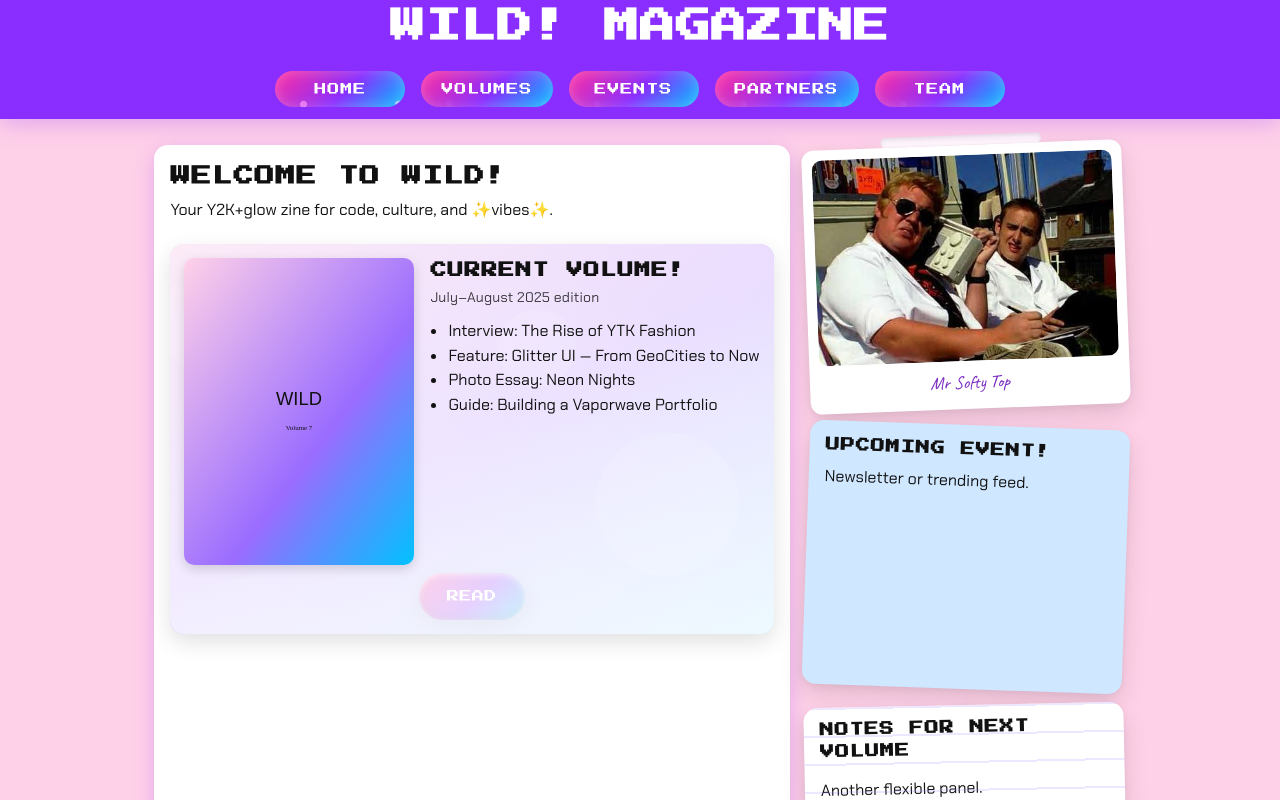
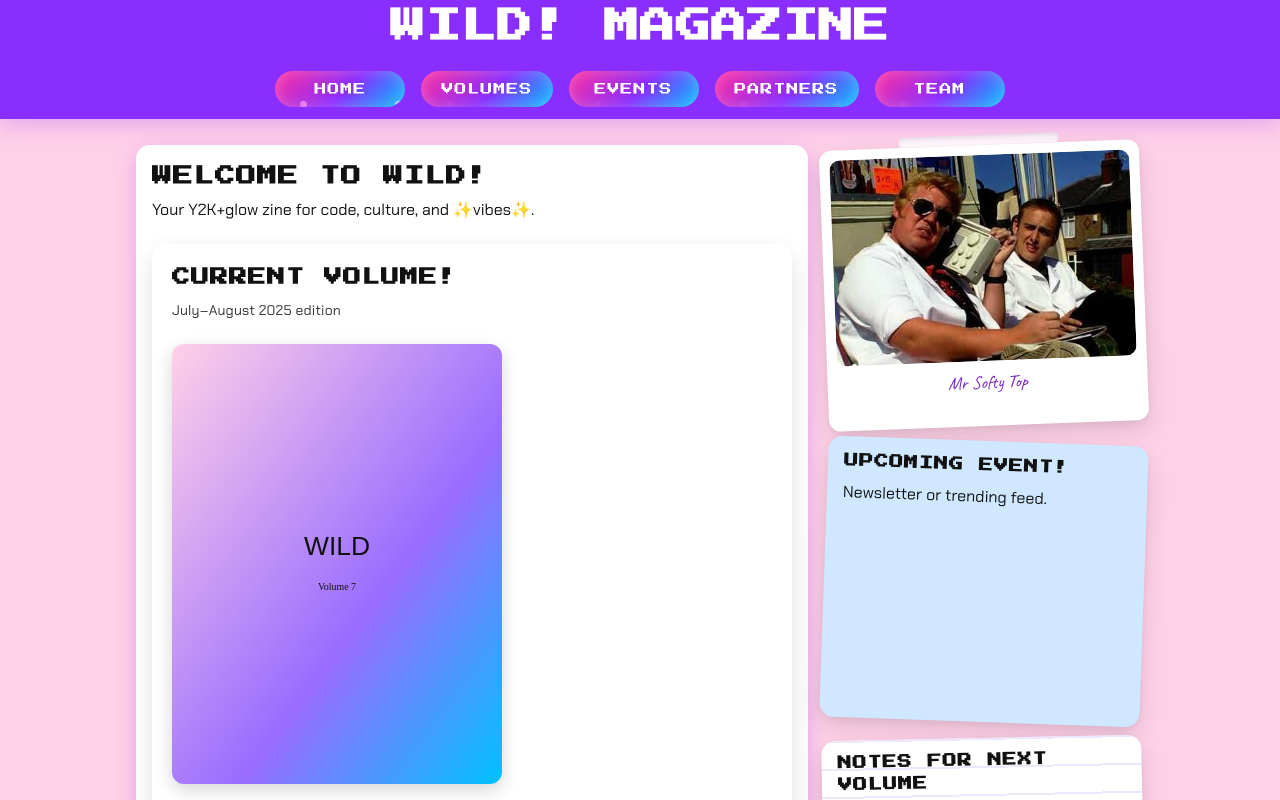
Before and after one commit to wkjezz/WILD, a React (Vite) app: page / in a window 1280 px wide. Built offline with nearby package versions, Linux system fonts and the light colour scheme.

Commit message:
home: stack Current Volume (title/date/image/blurb/READ), remove fade, make card fuller

```diff
--- a/src/pages/Home.css
+++ b/src/pages/Home.css
@@ -11,79 +11,68 @@
   font-family: 'Chakra Petch', system-ui, sans-serif;
 }
 
-/* Volume card */
+/* Volume card — solid (no faded overlay) and roomier */
 .volumeCard{
   position: relative;
   border-radius: 14px;
   background: #fff;
-  padding: 14px;
+  padding: 20px;
   overflow: hidden;
-  background-size: cover;
-  background-position: center;
-  box-shadow: 0 8px 22px rgba(0,0,0,.12);
+  box-shadow: 0 10px 26px rgba(0,0,0,.12);
+  min-height: 560px; /* keeps it substantial */
 }
-.volumeCard::before{
-  content:"";
-  position:absolute; inset:0;
-  background: linear-gradient(180deg, rgba(255,255,255,.6), rgba(255,255,255,.8));
-  pointer-events:none;
+.volumeCard::before{ content: none; } /* kill the faded overlay */
+.volumeCard--solid{ background: #fff; }
+
+/* Stacked content */
+.volumeStack{
+  display:flex;
+  flex-direction:column;
+  gap: 10px;
+  max-width: 960px;
 }
 
-/* grid */
-.volumeInner{
-  position: relative;
-  display:grid;
-  grid-template-columns: 230px 1fr;
-  gap: 16px;
-  align-items: start;
-}
-
-/* cover image */
-.volumeCover{
-  width: 100%;
-  aspect-ratio: 3 / 4;
-  object-fit: cover;
-  border-radius: 10px;
-  display:block;
-  box-shadow: 0 4px 12px rgba(0,0,0,.15);
-}
-
-/* details column */
-.volumeDetails{
-  display:flex;
-  flex-direction:column;
-  align-items:flex-start;
-  justify-content:flex-start;
-  min-width: 0;
-}
 .volTitle{
-  margin: 0 0 4px 0;
+  margin: 0;
   font-family: 'Press Start 2P', cursive;
-  font-size: 16px;
+  font-size: 18px;
 }
 .date{
-  margin: 0 0 10px 0;
+  margin: -2px 0 6px 0;
   font-family: 'Chakra Petch', system-ui, sans-serif;
   font-size: 14px;
   letter-spacing: .2px;
-  opacity: .8;
+  opacity: .85;
 }
-.volumeDetails ul{
+
+/* Cover image: large and clean */
+.volumeCover{
+  width: clamp(260px, 55%, 420px);
+  max-width: 100%;
+  aspect-ratio: 3 / 4;
+  object-fit: cover;
+  border-radius: 12px;
+  box-shadow: 0 6px 18px rgba(0,0,0,.16);
+  margin: 6px 0 10px 0;
+}
+
+/* Blurb list */
+.blurbList{
   margin: 0 0 14px 18px;
   padding: 0;
   font-family: 'Chakra Petch', system-ui, sans-serif;
-  line-height: 1.55;
-  max-width: 60ch;
+  line-height: 1.6;
+  max-width: 68ch;
 }
 
-/* READ row centered under the content */
+/* READ centered under the stack */
 .readRow{
   display:flex;
   justify-content:center;
-  margin-top: 8px;
+  margin-top: 6px;
 }
 
-/* nav-bubble style Read button, a bit larger to fill space */
+/* Bubble READ button */
 .readBtn{
   display:inline-flex;
   align-items:center;
@@ -115,9 +104,11 @@
     0 12px 26px rgba(0,0,0,.25);
 }
 
-/* responsive stack */
+/* Mobile tweaks */
 @media (max-width: 700px){
-  .volumeInner{ grid-template-columns: 1fr; }
-  .volumeCover{ aspect-ratio: 4 / 3; }
-  .readRow{ margin-top: 12px; }
+  .volumeCard{ min-height: 0; }
+  .volumeCover{
+    width: min(100%, 420px);
+    aspect-ratio: 4 / 3;
+  }
 }
--- a/src/pages/Home.tsx
+++ b/src/pages/Home.tsx
@@ -5,9 +5,9 @@ type Volume = {
   volumeNumber: number;
   imageUrl: string;     // base64 ok
   blurb: string[];      // key articles
-  date: string;         // e.g., "July–August 2025 edition"
+  date: string;         // "July–August 2025 edition"
   volumeUrl: string;    // link to read
-  background: string;   // base64 bg image for the card
+  background: string;   // base64 bg (optional)
 };
 
 export default function Home(){
@@ -24,27 +24,28 @@ export default function Home(){
 
       {current && (
         <section
-          className="volumeCard"
-          style={{ backgroundImage: `url(${current.background})` }}
+          className="volumeCard volumeCard--solid"
           aria-label={`Current Volume ${current.volumeNumber}`}
         >
-          <div className="volumeInner">
-            <img className="volumeCover" src={current.imageUrl} alt={`WILD Volume ${current.volumeNumber} cover`} />
-            <div className="volumeDetails">
+          <div className="volumeStack">
             <h3 className="volTitle">Current Volume!</h3>
             <p className="date">{current.date}</p>
 
-              <ul>
+            <img
+              className="volumeCover"
+              src={current.imageUrl}
+              alt={`WILD Volume ${current.volumeNumber} cover`}
+            />
+
+            <ul className="blurbList">
               {current.blurb.map((item, i)=> <li key={i}>{item}</li>)}
             </ul>
-            </div>
-          </div>
 
-          {/* READ centered under everything */}
             <div className="readRow">
               <a className="readBtn" href={current.volumeUrl} rel="noopener noreferrer">
                 READ
               </a>
+            </div>
           </div>
         </section>
       )}
```
Lines whose indentation alone changed are shown as unchanged.
